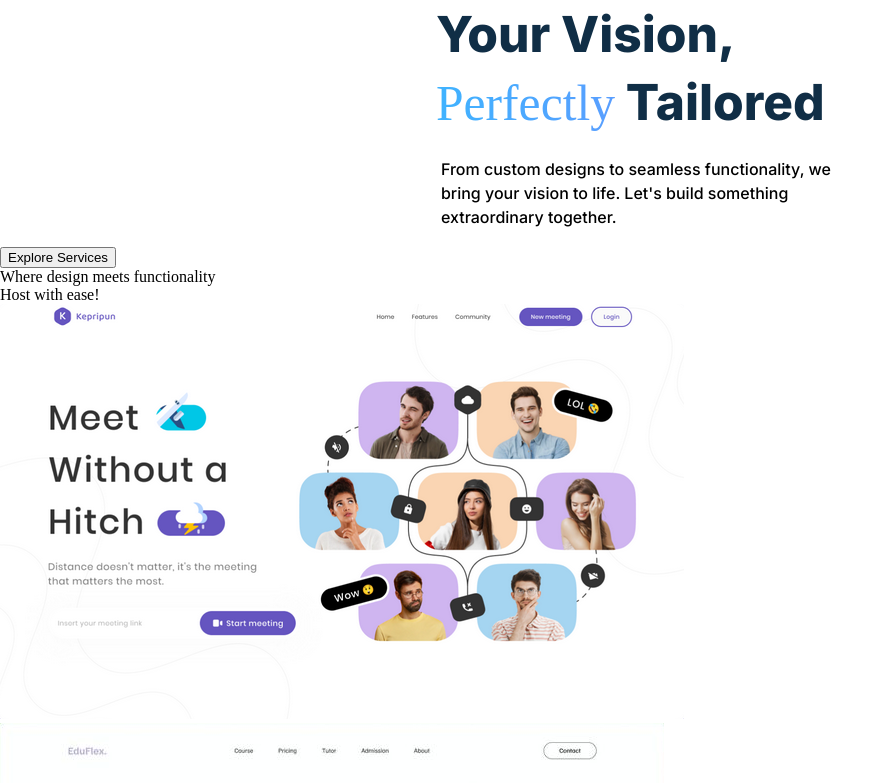
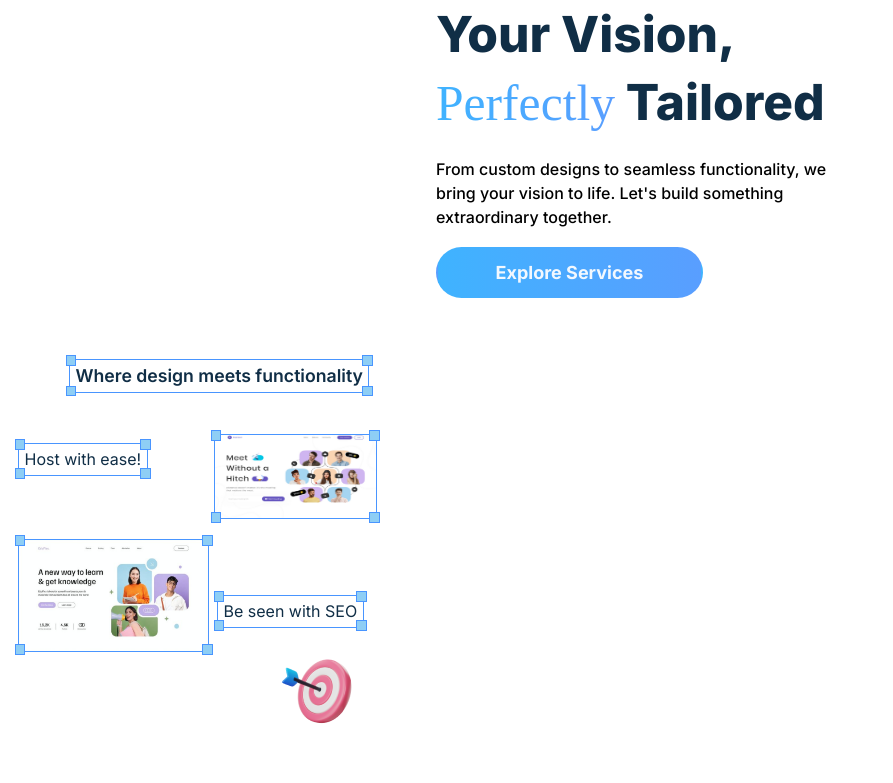
Before and after one commit to alidev9/webfletcher-site, a React (Create React App) app: page / in a window 1280 px wide. Shown: the top 783 px of the page, without its empty margins (0-893 px from the left). Built offline with nearby package versions, Linux system fonts and the light colour scheme; a web font is replaced by a local one.

Commit message:
Started work on the second part of the hero section

```diff
--- a/src/Homepage.jsx
+++ b/src/Homepage.jsx
@@ -9,12 +9,42 @@ function Homepage(){
                     <button className="cta-button">Explore Services</button>
                 </div>
                 <div className="hero-section-info">
-                    <div>Where design meets functionality</div>
-                    <div>Host with ease!</div>
-                    <img src="/images/hero-image-1.png" alt="" />
-                    <img src="/images/hero-image-2.png" alt="" />
-                    <div>Be seen with SEO</div>
-                    <img src="/images/target-graphic.png" alt="" />
+                    <div className="hero-text-container">
+                        <div className="border-corner"></div>
+                        <div className="border-corner"></div>
+                        <div className="border-corner"></div>
+                        <div className="border-corner"></div>
+                        Where design meets functionality
+                    </div>
+                    <div className="hero-text-container">
+                        <div className="border-corner"></div>
+                        <div className="border-corner"></div>
+                        <div className="border-corner"></div>
+                        <div className="border-corner"></div>
+                        Host with ease!
+                    </div>
+                    <div className="hero-image-container">
+                        <div className="border-corner"></div>
+                        <div className="border-corner"></div>
+                        <div className="border-corner"></div>
+                        <div className="border-corner"></div>
+                        <img src="/images/hero-image-1.png" alt="" />
+                    </div>
+                    <div className="hero-image-container">
+                        <div className="border-corner"></div>
+                        <div className="border-corner"></div>
+                        <div className="border-corner"></div>
+                        <div className="border-corner"></div>
+                        <img src="/images/hero-image-2.png" alt="" />
+                        </div>
+                    <div className="hero-text-container">
+                        <div className="border-corner"></div>
+                        <div className="border-corner"></div>
+                        <div className="border-corner"></div>
+                        <div className="border-corner"></div>
+                        Be seen with SEO
+                    </div>
+                    <img className="target-graphic" src="/images/target-graphic.png" alt="" />
                 </div>
             </div>
         </>
--- a/src/styles/main.css
+++ b/src/styles/main.css
@@ -23,18 +23,24 @@ body{
 
 :root{
     /*Colors*/
-    --background-color: rgba(242, 248, 255, 1);
-    --header-main-color: rgba(16, 46, 70, 1);
+    /*Used as background and color for some text*/
+    --white: rgba(242, 248, 255, 1);
+    --main-color: rgba(16, 46, 70, 1);
     /*Applying linear-gradients as colors sometimes requires workarounds,
     because the linear-gradient CSS function returns an image.*/
-    --header-secondary-color: linear-gradient(90deg, #3FB3FF 0%, #599EFF 100%);
-    --buttons-color: linear-gradient(90deg, #3FB3FF 0%, #599EFF 100%);
-    --paragrah-color: rgba(16, 46, 70, 0.8);
+    --secondary-color: linear-gradient(90deg, #3FB3FF 0%, #599EFF 100%);
 }
-/*The minimum screen width being targeted is 320px,
+.hero-section-cta{
+    width: fit-content;
+    margin: 0 auto;
+}
+/*The minimum mobile screen width being targeted is 320px,
 which decides the minimum value for all clamped sizes*/
+/*The maximum mobile screen width is 440px*/
 .hero-section-cta h1,
 .hero-section-cta h1 span{
+    /*Elements from the hero banner are sized and positioned
+    proportionately to the viewport as they are simply visual elements.*/
     font-size: clamp(36px, calc(100vw*45/399), 49.6px);
     line-height: clamp(49.6px, calc(100vw * 61.92/399), 68.28px);
 }
@@ -42,16 +48,15 @@ which decides the minimum value for all clamped sizes*/
 .hero-section-cta h1{
     font-family: Inter;
     font-weight: 800;
-    color: var(--header-main-color);
+    color: var(--main-color);
     width: clamp(296.74px, calc(100vw * 370/399), 408px);
-    margin: 0 auto;
 }
 
 .hero-section-cta h1 span{
     font-family: Lily Script One;
     font-weight: 400;
     color: rgba(0,0,0,0);
-    background-image: var(--header-secondary-color);
+    background-image: var(--secondary-color);
     background-clip: text;
 }
 
@@ -60,8 +65,108 @@ which decides the minimum value for all clamped sizes*/
     font-size: 16px;
     font-weight: 500;
     line-height: 24px;
-    margin: 18px auto;
     width: clamp(289.5px, calc(100vw * 361/399), 398.1px);
+    margin: 18px 0;
 }
-/*Elements from the hero banner are sized and positioned
-proportionately to the viewport as they are simply visual elements.*/
+
+.hero-section-cta button{
+    width: clamp(218.34px, calc(100vw*242/399), 266.87px);
+    height: 51px;
+    border-radius: 30px;
+    border-color: rgba(0,0,0,0);
+    background-image: var(--secondary-color);
+
+    font-family: "Inter";
+    font-weight: 700;
+    font-size: 18px;
+    color: var(--white);
+}
+
+.hero-section-info{
+    margin: 12px auto;
+    position: relative;
+    height: 420.9px;
+}
+
+.hero-section-info *{
+    position: absolute;
+}
+/*text in hero-section-info will be sized responsively,
+as the text serves more of a decorative role.*/
+.hero-section-info > div:not(.hero-image-container){
+    font-family: Inter;
+    color: var(--main-color);
+    border: 1.1px solid rgba(73, 149, 255, 1);
+    padding: 5.52px;
+}
+.hero-section-info :nth-child(1 of .hero-text-container){
+    top: 49px;
+    left: 69px;
+    font-size: 17.67px;
+    font-weight: 600;
+    line-height: 21.39px;
+}
+.hero-section-info .border-corner{
+    width: 8.84px;
+    height: 8.84px;
+    background-color: rgba(142, 206, 245, 1);
+    border: 0.55px solid rgba(73, 149, 255, 1);
+    position: absolute;
+}
+/*positioning the .border-corner elements*/
+.hero-section-info .border-corner:nth-child(1){
+    top: calc(-8.84px/2);
+    left: calc(-8.84px/2);
+}
+.hero-section-info .border-corner:nth-child(2){
+    top: calc(-8.84px/2);
+    right: calc(-8.84px/2);
+}
+.hero-section-info .border-corner:nth-child(3){
+    bottom: calc(-8.84px/2);
+    left: calc(-8.84px/2);
+}
+.hero-section-info .border-corner:nth-child(4){
+    bottom: calc(-8.84px/2);
+    right: calc(-8.84px/2);
+}
+.hero-section-info :nth-child(2 of .hero-text-container){
+    top: 133px;
+    left: 18px;
+}
+.hero-section-info :nth-child(3 of .hero-text-container){
+    top: 285px;
+    left: 217px;
+}
+.hero-image-container{
+    width: fit-content;
+    border: 1.1px solid rgba(73, 149, 255, 1);
+}
+.hero-section-info :nth-child(1 of .hero-image-container){
+    width: 160.63px;
+    height: 83.67px;
+    top: 124px;
+    left: 214px;
+}
+.hero-section-info :nth-child(1 of .hero-image-container) img{
+    width: 160.63px;
+    height: 83.67px;
+    z-index: -1;
+}
+.hero-section-info :nth-child(2 of .hero-image-container){
+    width: 189.44px;
+    height: 111.15px;
+    top: 229px;
+    left: 18px;
+}
+.hero-section-info :nth-child(2 of .hero-image-container) img{
+    width: 189.44px;
+    height: 111.15px;
+    z-index: -1;
+}
+.hero-section-info .target-graphic{
+    top: 340px;
+    left: 278px;
+    width: 80.94px;
+    height: 80.94px;
+}
```
